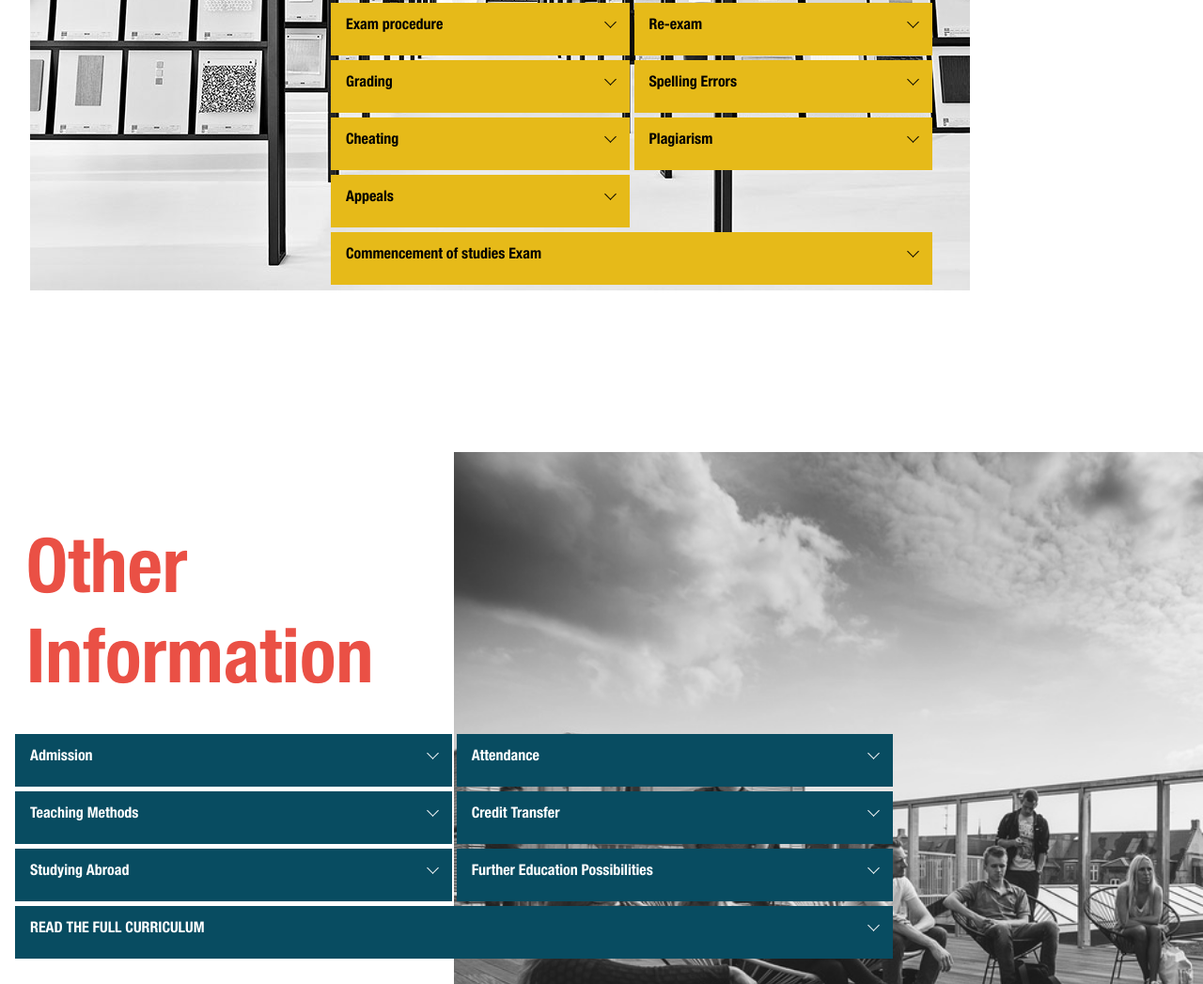
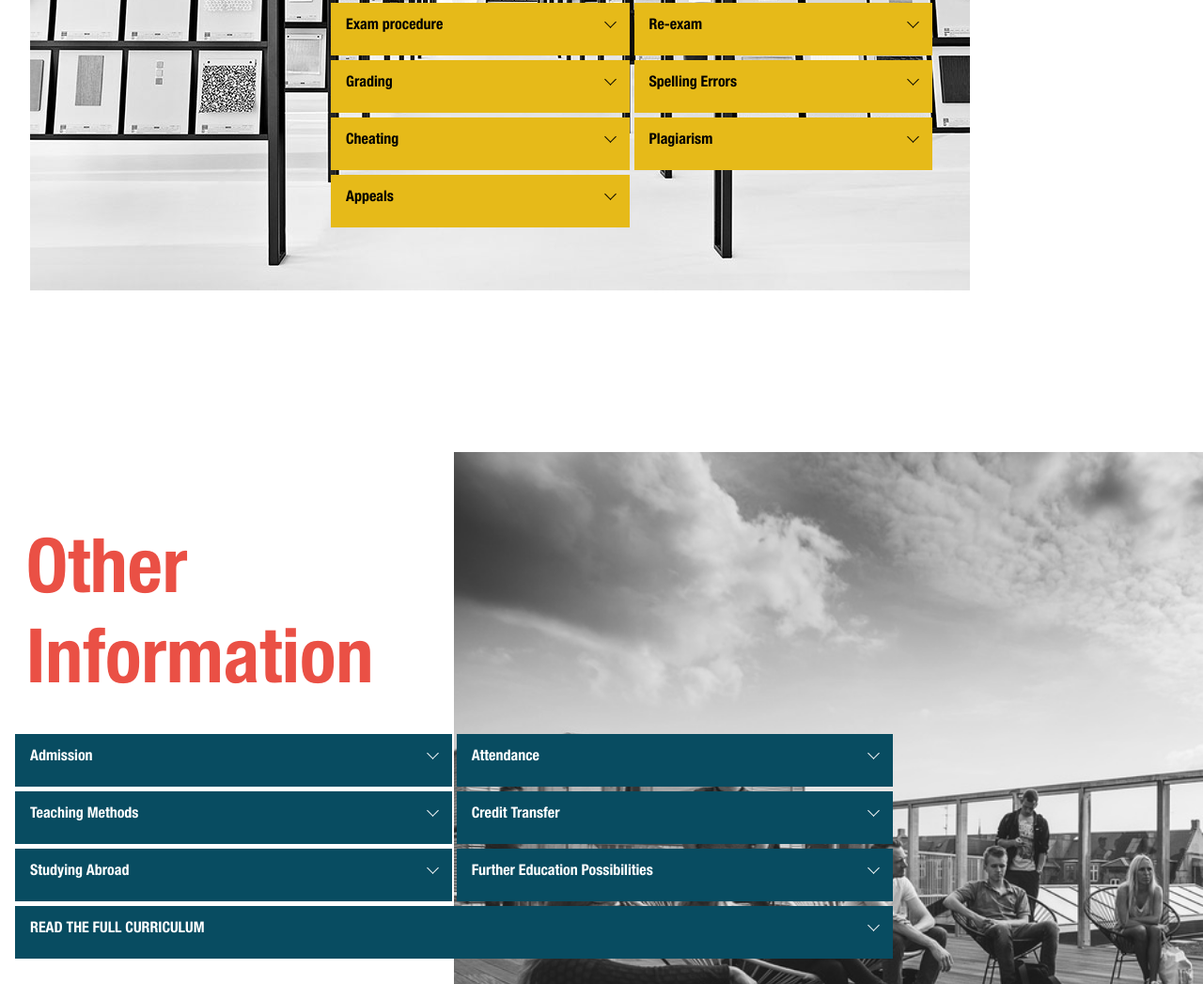
Before and after one commit to YanLiAtKea/curriculum-final, a plain HTML site: page index.html in a window 1280 px wide. Shown: the part 3704-4751 px from the top of the page at 94% size. Drawn offline with Linux system fonts and the light colour scheme.

Commit message:
FIXED: merge error

```diff
--- a/index.html
+++ b/index.html
@@ -246,15 +246,6 @@
         </h3>
         <p class="expandBlock"> Appeals against exams will be handled in accordance with the rules set out in Part 10 of the Ministerial Order on Examinations on Professionally Oriented Higher Education Programmes (the Examination Order).</p>
       </section>
-      <section class="info commencement">
-        <h3 class="unfoldMe">Commencement of studies Exam
-          <span class="arrow black"></span>
-        </h3>
-        <p class="expandBlock"> KEA holds a commencement of studies exam for the Multimedia Design and Communication programme. <br> <br>KEA informs students about this shortly after the start of the programme.<br><br> Students on the Multimedia Design and Communication programme
-          must participate in and pass the commencement of studies exam to continue on the programme. <br><br> The commencement of studies exam is intended to establish whether students have actually commenced their studies. The exam consists of a number
-          of tasks related to fundamental elements from the first 7-8 weeks of the programme. <br><br> The commencement of studies exam is assessed internally as ‘Pass’ or ‘Fail’. <br><br>Students who fail the exam have the opportunity to participate
-          in a re-exam (only one), which is held no later than three months after the start of the programme. Students are entitled to two attempts to pass the commencement of studies exam.</p>
-      </section>
     </div>
   </div>
 
```
